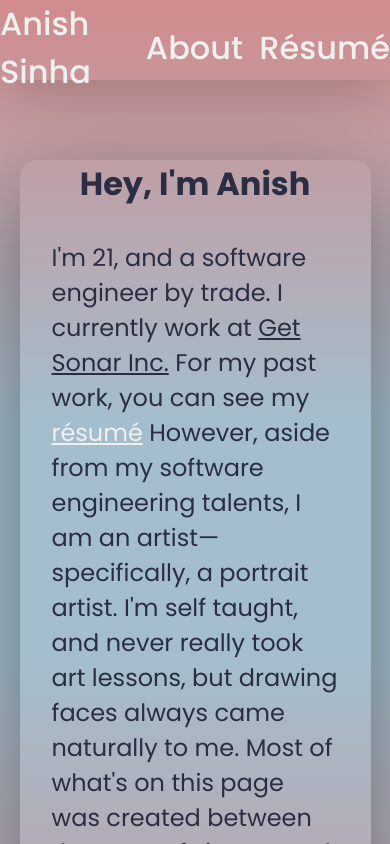
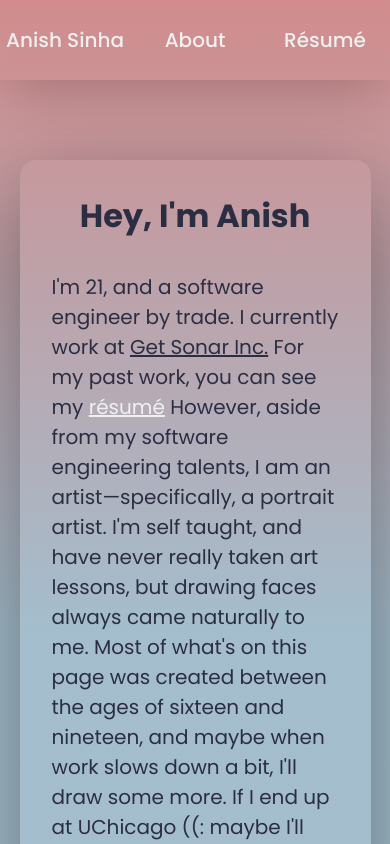
Before and after one commit to anish-sinha1/gallery, a React (Create React App) app: page / in a window 390 px wide. Both pictures are taken after a click on the element "About". Shown: the top 844 px of the page. Built offline with nearby package versions, Linux system fonts and the light colour scheme.

Commit message:
Make landing, about, and cv responsive

```diff
--- a/src/components/About.tsx
+++ b/src/components/About.tsx
@@ -21,11 +21,25 @@ const About = () => {
           </a>{" "}
           However, aside from my software engineering talents, I am an
           artist&#8212;specifically, a portrait artist. I'm self taught, and
-          never really took art lessons, but drawing faces always came naturally
-          to me. Most of what's on this page was created between the ages of
-          sixteen and nineteen, and maybe when work slows down a bit, I'll draw
-          some more. If I end up at UChicago &#40;&#40;: maybe I'll gain some
-          new inspiration too.
+          have never really taken art lessons, but drawing faces always came
+          naturally to me. Most of what's on this page was created between the
+          ages of sixteen and nineteen, and maybe when work slows down a bit,
+          I'll draw some more. If I end up at UChicago &#40;&#40;: maybe I'll
+          gain some new inspiration too.
+          <br />
+          <br />I really did make this entire portfolio website specifically for
+          my UChicago application! All the glass effects and blurs are
+          completely custom CSS, and the UI was handmade in TypeScript and
+          React.js. I used Google Cloud to deploy it and even put it behind
+          HTTPS. You can view the source code{" "}
+          <a
+            href="https://github.com/anish-sinha1/gallery"
+            target="_blank"
+            rel="noreferrer"
+          >
+            here
+          </a>
+          .
           <br />
           <br />
           <br />
--- a/src/components/GalleryItem.tsx
+++ b/src/components/GalleryItem.tsx
@@ -38,7 +38,7 @@ const GalleryItem: React.FC = () => {
       title: "Patrick Dempsey",
       imgSrc: "https://storage.googleapis.com/anish-assets/patrick_dempsey.jpg",
       caption:
-        "When I was in high school, I jumped on the Grey's Anatomy bandwagon, even though I had absolutely no intention of becoming a doctor, and in that show, I loved Patrick Dempsey's character. He plays his role so well, and on a bunch of SNL skits with Jimmy Kimmel. I just thought he was cool, so I sketched him. The medium is colored pencil, and I'm particularly proud of the hair in this sketch. It looks properly wavy and curly like it does when he's playing Derek in Greys.",
+        "When I was in high school, I jumped on the Grey's Anatomy bandwagon, even though I had absolutely no intention of becoming a doctor (not that it's realistic anyway), and in that show, I loved Patrick Dempsey's character. He plays his role so well there, and also on a bunch of SNL skits with Jimmy Kimmel. I just thought he was cool, so I sketched him. The medium is colored pencil, and I'm particularly proud of the hair in this sketch. It looks properly wavy and curly like it does when he's playing Derek in Greys.",
     },
     seventh: {
       title: "Green Arrow",
--- a/src/index.css
+++ b/src/index.css
@@ -98,6 +98,18 @@ code {
   backdrop-filter: blur(2px);
 }
 
+@media screen and (max-width: 650px) {
+  .navbar {
+    font-size: 1.5rem;
+  }
+}
+
+@media screen and (max-width: 550px) {
+  .navbar {
+    font-size: 1.25rem;
+  }
+}
+
 .navbar-name {
   cursor: pointer;
 }
@@ -118,6 +130,8 @@ code {
   box-shadow: rgba(0, 0, 0, 0.2) 0px 18px 50px -10px;
   margin-bottom: 10rem;
   box-shadow: rgba(0, 0, 0, 0.4) 0px 30px 90px;
+  gap: 2rem;
+  padding: 2rem;
 }
 
 .gallery-title {
@@ -134,8 +148,25 @@ code {
   border-radius: 0.15rem;
   height: 13rem;
   cursor: pointer;
-  margin: 2rem;
   color: var(--off-white);
+}
+
+@media screen and (max-width: 1100px) {
+  .gallery {
+    grid-template-columns: 1fr 1fr;
+  }
+  .gallery-title {
+    grid-column: 1/3;
+  }
+}
+
+@media screen and (max-width: 600px) {
+  .gallery {
+    grid-template-columns: 1fr;
+  }
+  .gallery-title {
+    grid-column: 1/2;
+  }
 }
 
 .gallery-card__title {
@@ -172,7 +203,7 @@ code {
 }
 
 .about {
-  height: 50rem;
+  height: 100%;
   border-radius: 1rem;
   box-shadow: rgba(0, 0, 0, 0.4) 0px 30px 90px;
   width: 90%;
@@ -187,10 +218,17 @@ code {
   justify-items: center;
 }
 
+@media screen and (max-width: 650px) {
+  .about {
+    font-size: 1.25rem;
+  }
+}
+
 .me-title {
   text-align: center;
   font-size: 2rem;
   margin: 0;
+  margin-top: 2rem;
 }
 
 .me-main {
@@ -217,12 +255,26 @@ code {
   backdrop-filter: blur(2px);
 }
 
+@media screen and (max-width: 450px) {
+  .footer {
+    font-size: 0.75rem;
+  }
+}
+
 .cv {
   margin: 0 auto;
   display: grid;
   justify-items: center;
   margin-top: 10rem;
   margin-bottom: 10rem;
+  margin-left: 2rem;
+  margin-right: 2rem;
+}
+
+@media screen and (max-width: 750px) {
+  .cv-img {
+    width: 100%;
+  }
 }
 
 .item {
```
